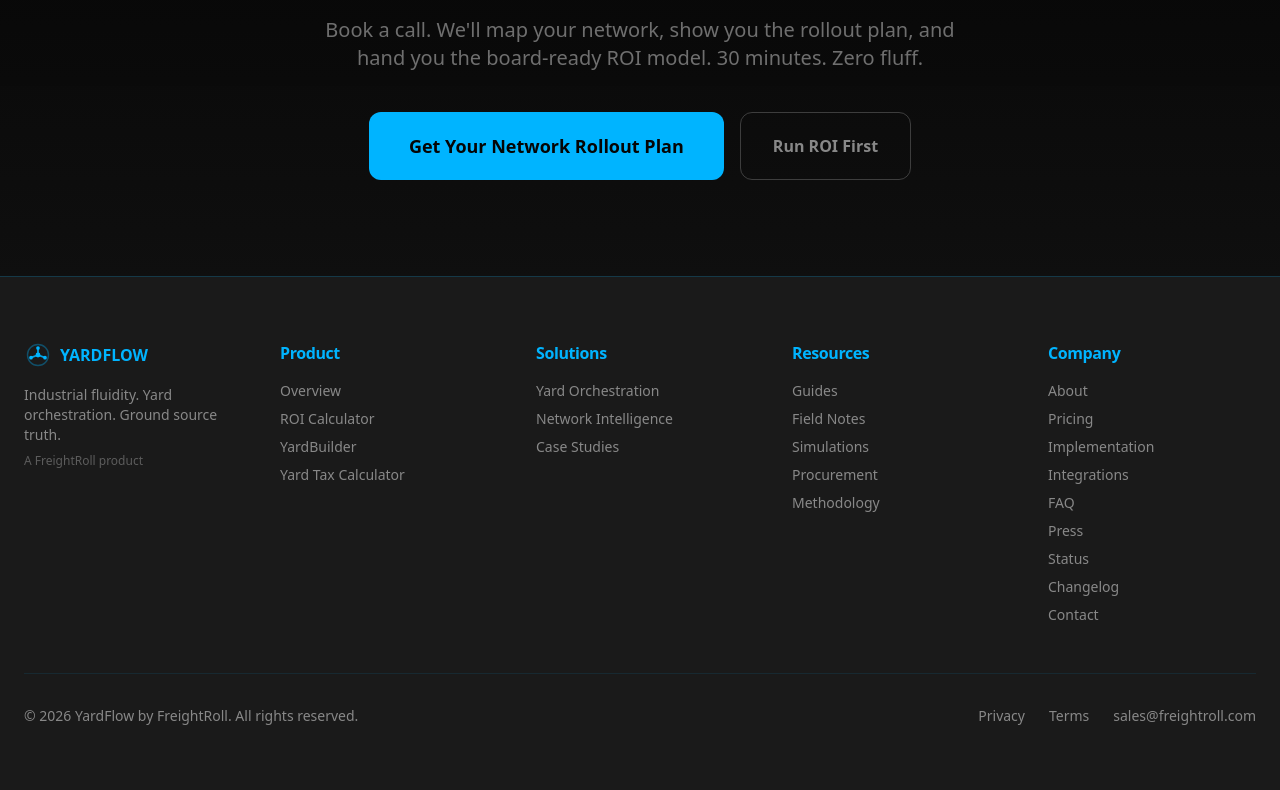
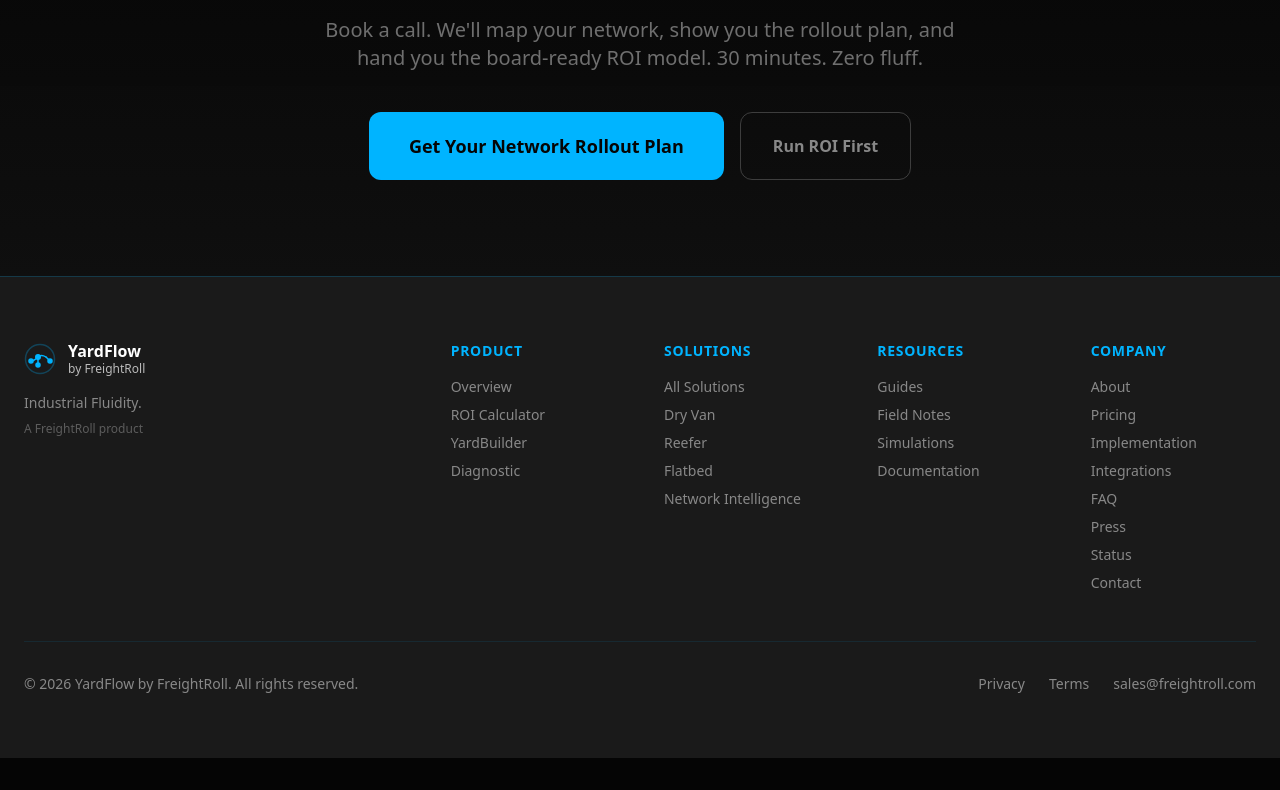
Before and after one commit to caseyglarkin2-png/Flow-State-, a Next.js app in the folder flow-state-site/: page / in a window 1280 px wide. Shown: the part 2392-3182 px from the top of the page. After the commit the page ends 3150 px from the top, so only its background shows below. Built offline with nearby package versions, Linux system fonts and the light colour scheme; no server answers.

Commit message:
Update footer: use BrandLogo + sync with header navigation structure

```diff
--- a/flow-state-site/components/Footer.tsx
+++ b/flow-state-site/components/Footer.tsx
@@ -2,61 +2,58 @@
 
 import React from 'react';
 import Link from 'next/link';
-import Image from 'next/image';
+import { BrandLogo } from '@/components/BrandLogo';
+import { SITE_METADATA } from '@/lib/branding';
 
 export default function Footer() {
   return (
     <footer className="bg-carbon border-t border-neon/20 py-16">
       <div className="max-w-7xl mx-auto px-6">
-        <div className="grid grid-cols-2 md:grid-cols-5 gap-8 md:gap-12 mb-12">
-          {/* Brand */}
-          <div className="col-span-2 md:col-span-1">
-            <div className="flex items-center gap-2 mb-4">
-              <div className="w-7 h-7 flex items-center justify-center">
-                <Image src="/favicon.svg" alt="YardFlow by FreightRoll" width={28} height={28} className="w-7 h-7" />
-              </div>
-              <span className="font-bold text-neon">YARDFLOW</span>
-            </div>
-            <p className="text-steel text-sm mb-2">Industrial fluidity. Yard orchestration. Ground source truth.</p>
+        <div className="grid grid-cols-1 md:grid-cols-2 lg:grid-cols-6 gap-8 md:gap-12 mb-12">
+          {/* Brand Column */}
+          <div className="col-span-1 lg:col-span-2">
+            <BrandLogo size={32} showWordmark={true} showOriginLine={true} className="mb-4" />
+            <p className="text-steel text-sm mb-2">{SITE_METADATA.tagline}</p>
             <p className="text-steel/60 text-xs">A FreightRoll product</p>
           </div>
 
           {/* Product */}
           <div>
-            <h3 className="font-semibold mb-4 text-neon">Product</h3>
+            <h3 className="font-semibold mb-4 text-neon text-sm uppercase tracking-wider">Product</h3>
             <ul className="space-y-2 text-sm text-steel">
               <li><Link href="/product" className="hover:text-neon transition-colors">Overview</Link></li>
               <li><Link href="/roi" className="hover:text-neon transition-colors">ROI Calculator</Link></li>
               <li><Link href="/yardbuilder" className="hover:text-neon transition-colors">YardBuilder</Link></li>
-              <li><Link href="/diagnostic" className="hover:text-neon transition-colors">Yard Tax Calculator</Link></li>
+              <li><Link href="/diagnostic" className="hover:text-neon transition-colors">Diagnostic</Link></li>
             </ul>
           </div>
 
           {/* Solutions */}
           <div>
-            <h3 className="font-semibold mb-4 text-neon">Solutions</h3>
+            <h3 className="font-semibold mb-4 text-neon text-sm uppercase tracking-wider">Solutions</h3>
             <ul className="space-y-2 text-sm text-steel">
-              <li><Link href="/solutions" className="hover:text-neon transition-colors">Yard Orchestration</Link></li>
+              <li><Link href="/solutions" className="hover:text-neon transition-colors">All Solutions</Link></li>
+              <li><Link href="/solutions/dry-van" className="hover:text-neon transition-colors">Dry Van</Link></li>
+              <li><Link href="/solutions/reefer" className="hover:text-neon transition-colors">Reefer</Link></li>
+              <li><Link href="/solutions/flatbed" className="hover:text-neon transition-colors">Flatbed</Link></li>
               <li><Link href="/singularity" className="hover:text-neon transition-colors">Network Intelligence</Link></li>
-              <li><Link href="/case-studies" className="hover:text-neon transition-colors">Case Studies</Link></li>
             </ul>
           </div>
 
           {/* Resources */}
           <div>
-            <h3 className="font-semibold mb-4 text-neon">Resources</h3>
+            <h3 className="font-semibold mb-4 text-neon text-sm uppercase tracking-wider">Resources</h3>
             <ul className="space-y-2 text-sm text-steel">
               <li><Link href="/resources/guides" className="hover:text-neon transition-colors">Guides</Link></li>
               <li><Link href="/resources/field-notes" className="hover:text-neon transition-colors">Field Notes</Link></li>
               <li><Link href="/resources/simulations" className="hover:text-neon transition-colors">Simulations</Link></li>
-              <li><Link href="/resources/procurement" className="hover:text-neon transition-colors">Procurement</Link></li>
-              <li><Link href="/docs/economics-methodology" className="hover:text-neon transition-colors">Methodology</Link></li>
+              <li><Link href="/docs" className="hover:text-neon transition-colors">Documentation</Link></li>
             </ul>
           </div>
 
           {/* Company */}
           <div>
-            <h3 className="font-semibold mb-4 text-neon">Company</h3>
+            <h3 className="font-semibold mb-4 text-neon text-sm uppercase tracking-wider">Company</h3>
             <ul className="space-y-2 text-sm text-steel">
               <li><Link href="/about" className="hover:text-neon transition-colors">About</Link></li>
               <li><Link href="/pricing" className="hover:text-neon transition-colors">Pricing</Link></li>
@@ -65,7 +62,6 @@
               <li><Link href="/faq" className="hover:text-neon transition-colors">FAQ</Link></li>
               <li><Link href="/press" className="hover:text-neon transition-colors">Press</Link></li>
               <li><Link href="/status" className="hover:text-neon transition-colors">Status</Link></li>
-              <li><Link href="/changelog" className="hover:text-neon transition-colors">Changelog</Link></li>
               <li><Link href="/contact" className="hover:text-neon transition-colors">Contact</Link></li>
             </ul>
           </div>
```
